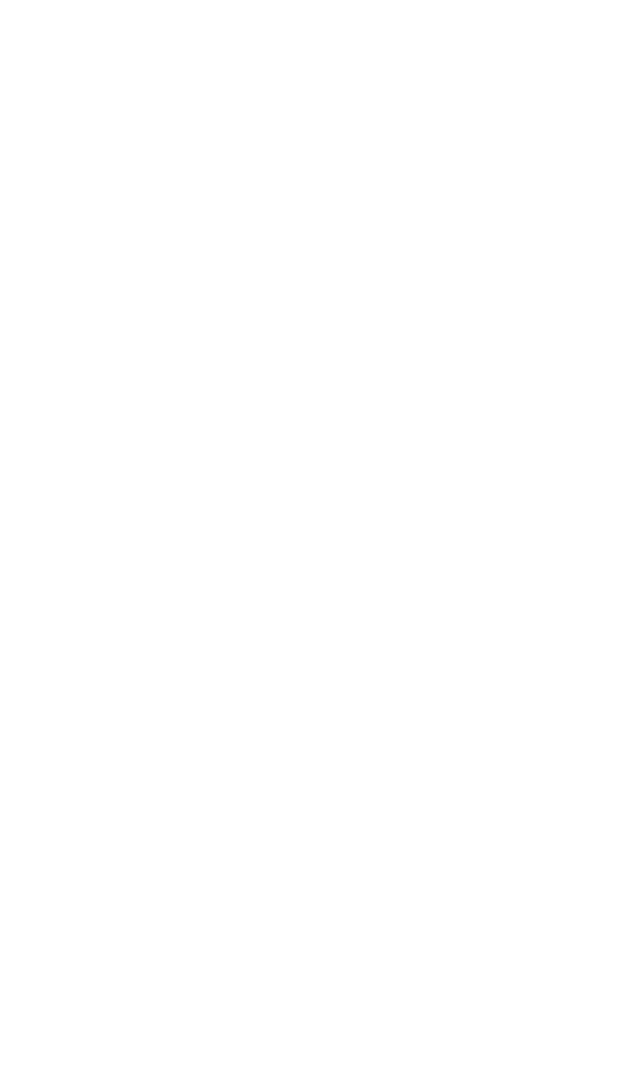
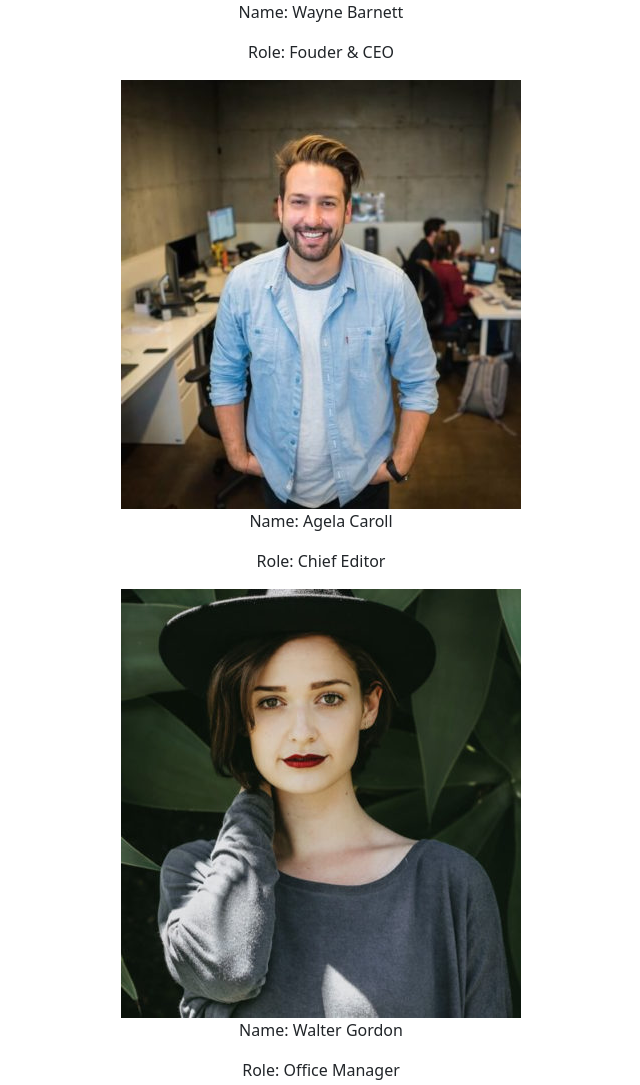
Before and after one commit to asafcastigliano/js-our-team, a plain HTML site: page index.html in a window 1280 px wide. Shown: the top 1085 px of the page, without its empty margins (319-959 px from the left). Before the commit the page ends 800 px from the top, so only its background shows below. Drawn offline with nearby package versions, Linux system fonts and the light colour scheme.

Commit message:
MILESTONE 2,  BONUS 1

```diff
--- a/index.html
+++ b/index.html
@@ -8,7 +8,9 @@
     <link rel="stylesheet" href="./css/style.css">
 </head>
 <body>
+    <div id="dom" class="text-center">
 
+    </div>
     <script type="text/javascript" src="./js/script.js"></script>
 </body>
 </html>
--- a/js/script.js
+++ b/js/script.js
@@ -32,3 +32,27 @@ team = [
 ];
 
 for(let i = 0; i < team.length; i++) console.log(team[i]);
+
+let div = document.getElementById("dom");
+div.innerHTML = "";
+
+for (let i = 0; i < team.length; i++) {
+    const teamMember = team[i];
+    const teamElement = document.createElement("div");
+
+    const nameElement = document.createElement("p");
+    nameElement.textContent = "Name: " + teamMember.name;
+
+    const roleElement = document.createElement("p");
+    roleElement.textContent = "Role: " + teamMember.role;
+
+    const imageElement = document.createElement("img");
+    imageElement.src = "../img/" + teamMember.image;
+    imageElement.alt = teamMember.name;
+
+    teamElement.appendChild(nameElement);
+    teamElement.appendChild(roleElement);
+    teamElement.appendChild(imageElement);
+
+    div.appendChild(teamElement);
+}
```
